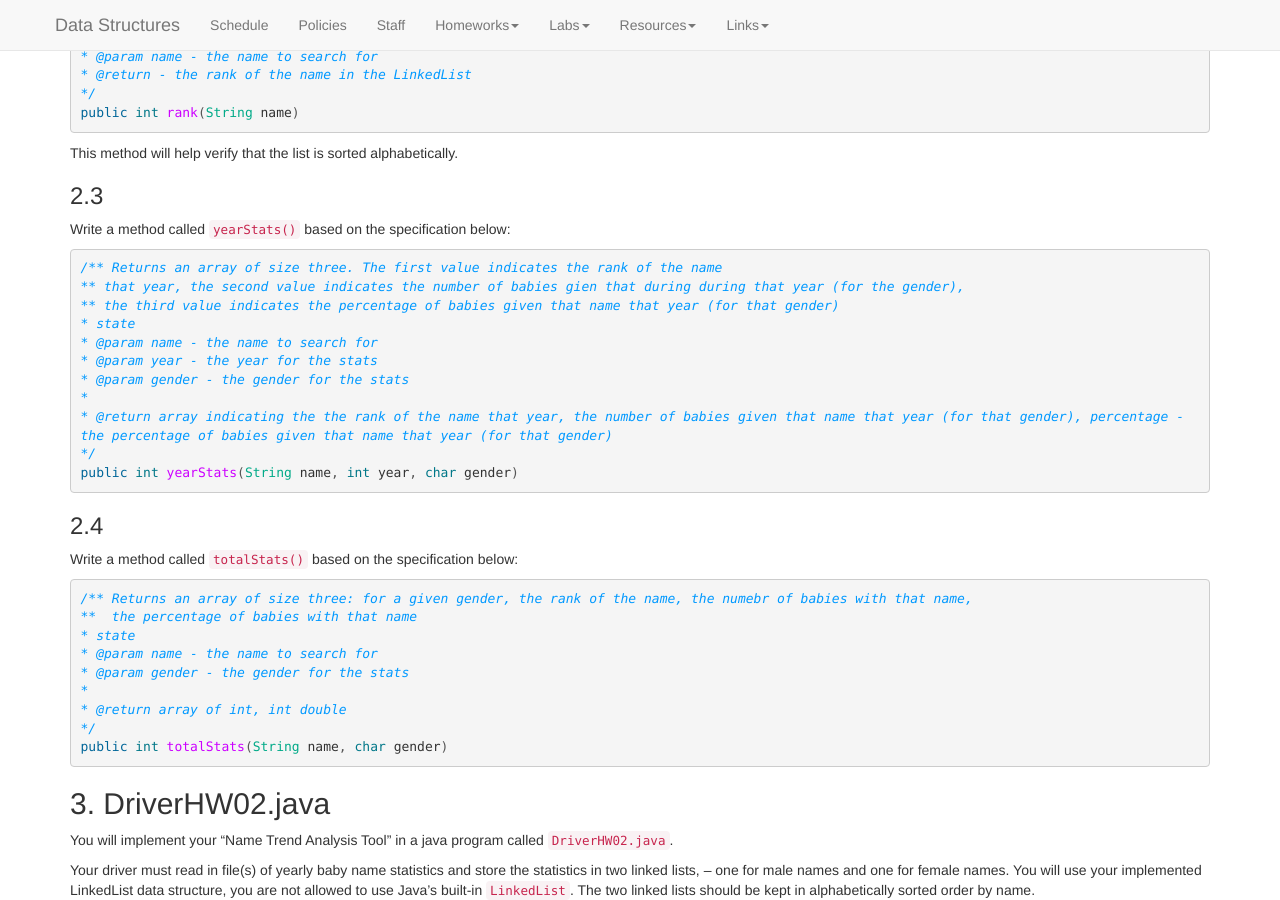
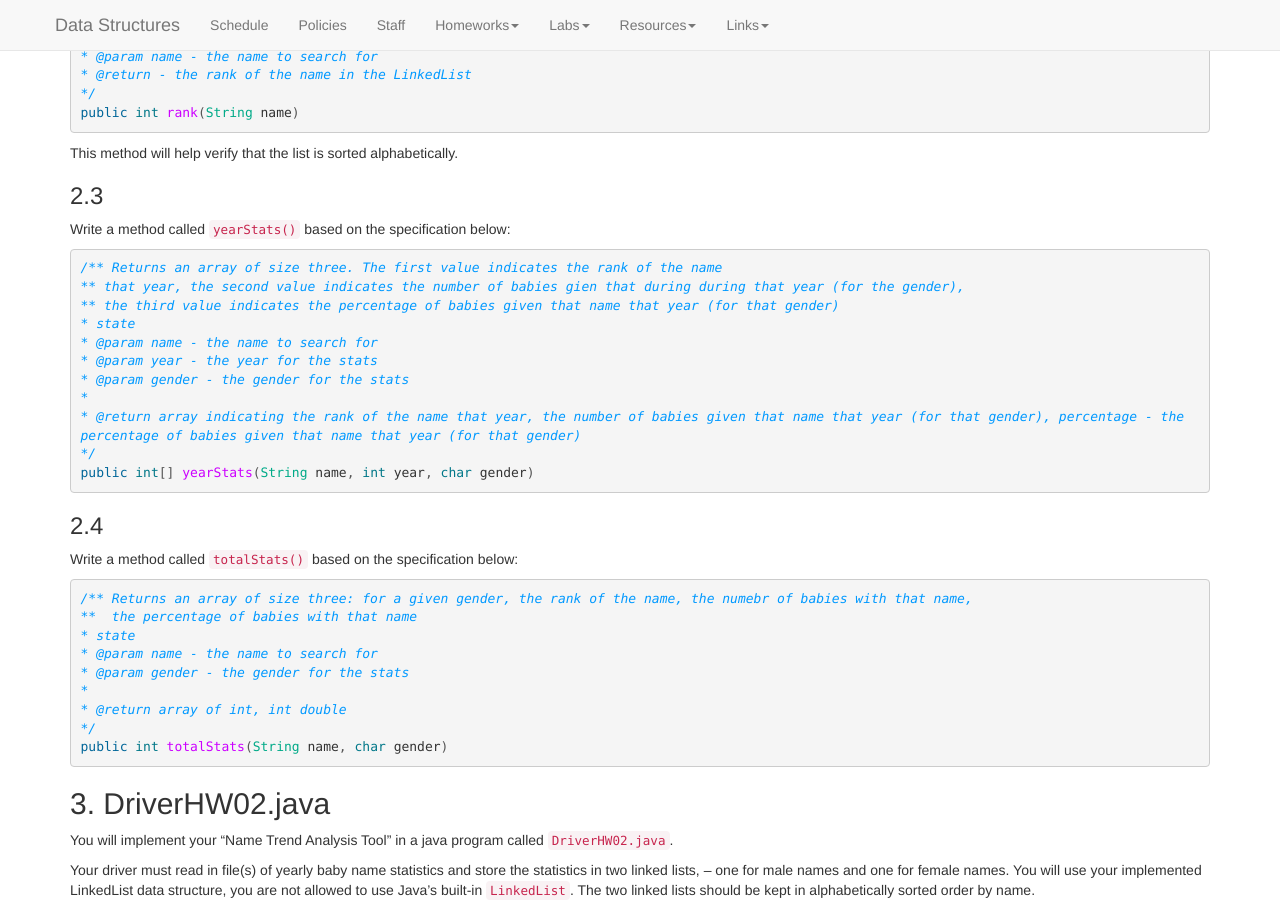
Before and after one commit to kalte0/BMC-CS-151.github.io, a Jekyll site: the page built from hws/HW02.md, in a window 1280 px wide and 900 px high, scrolled down 1063 px. Built offline with Jekyll 4.4.1, drawn with Linux system fonts in a browser that asks for light colours; nearby versions of some CDN libraries.

Commit message:
Update HW02.md

````diff
--- a/hws/HW02.md
+++ b/hws/HW02.md
@@ -134,9 +134,9 @@ Write a method called `yearStats()` based on the specification below:
 * @param year - the year for the stats
 * @param gender - the gender for the stats
 *
-* @return array indicating the the rank of the name that year, the number of babies given that name that year (for that gender), percentage - the percentage of babies given that name that year (for that gender)
+* @return array indicating the rank of the name that year, the number of babies given that name that year (for that gender), percentage - the percentage of babies given that name that year (for that gender)
 */
-public int yearStats(String name, int year, char gender)
+public int[] yearStats(String name, int year, char gender)
 ```
 
 ### 2.4
````
